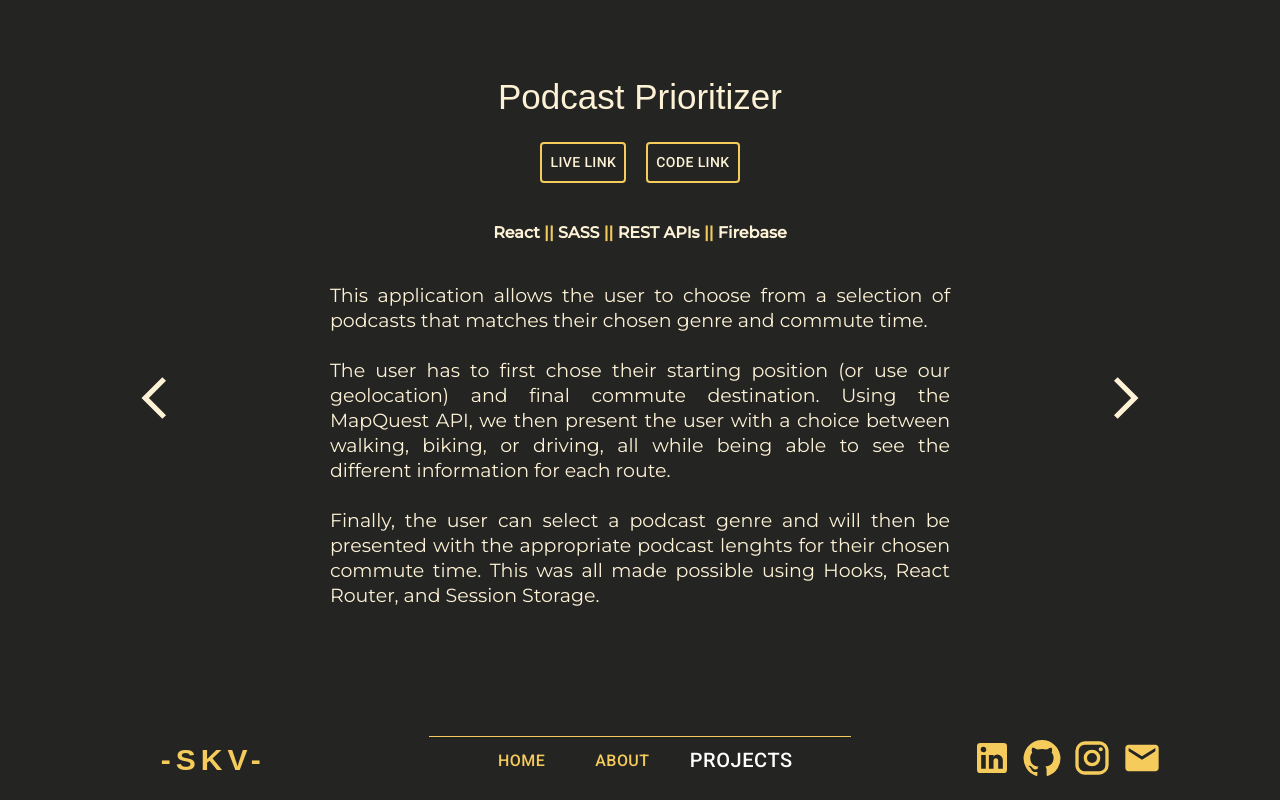
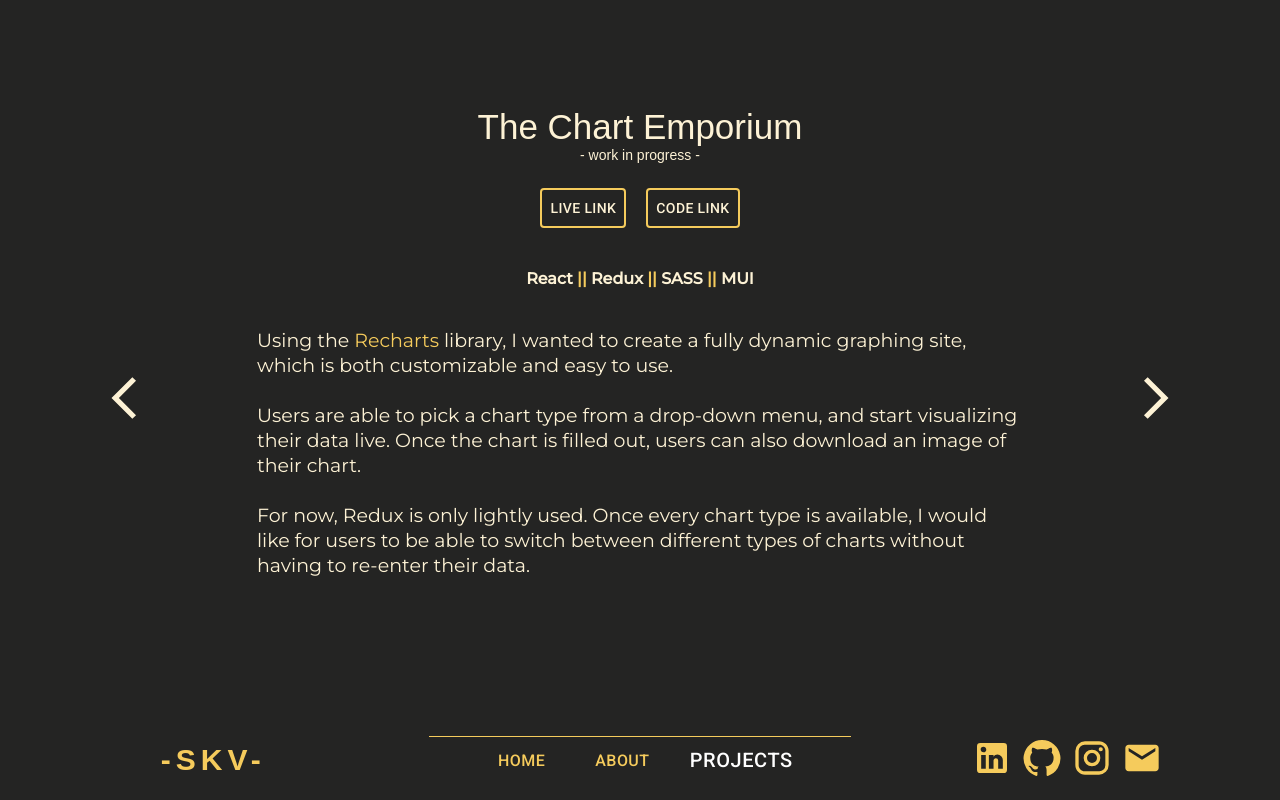
Before and after one commit to Koki001/finalPortfolio, a React (Create React App) app: page /projects in a window 1280 px wide. Built offline with nearby package versions, Linux system fonts and the light colour scheme.

Commit message:
added new project, changed email link

```diff
--- a/public/styles/main.css
+++ b/public/styles/main.css
@@ -251,6 +251,7 @@ template {
 
 html, body {
   margin: 0 auto;
+  background-color: rgb(36, 36, 35);
 }
 
 #root {
@@ -274,8 +275,8 @@ html, body {
   margin-bottom: 50px;
 }
 #root .wrapper {
-  max-width: 1920px;
-  width: 85%;
+  max-width: 1400px;
+  width: 90%;
   height: 100%;
   max-height: 800px;
   margin: 0 auto;
@@ -436,7 +437,6 @@ html, body {
   color: #fdf2d5;
   font-family: "Montserrat", sans-serif;
   font-size: 19px;
-  text-align: justify;
   line-height: 25px;
 }
 .aboutContainer .aboutText p span {
@@ -596,7 +596,7 @@ html, body {
   transform: scale(1.4);
 }
 .projectsContainer .projectView {
-  width: 60%;
+  width: 70%;
   height: 100%;
   padding-bottom: 96px;
   display: flex;
@@ -609,8 +609,9 @@ html, body {
 .projectsContainer .projectView h4 {
   text-align: center;
 }
-.projectsContainer .projectView p {
-  text-align: justify;
+.projectsContainer .inProgress {
+  font-size: 14px;
+  display: block;
 }
 .projectsContainer .singleProject {
   display: flex;
@@ -621,7 +622,6 @@ html, body {
 }
 .projectsContainer .singleProject p {
   font-size: 19px;
-  text-align: justify;
   line-height: 25px;
 }
 .projectsContainer .singleProject h3 {
@@ -633,6 +633,9 @@ html, body {
 }
 .projectsContainer a {
   text-decoration: none;
+}
+.projectsContainer .rechartsLink {
+  color: rgb(245, 203, 92);
 }
 .projectsContainer .linkButtons {
   margin: 25px 0 20px 0;
@@ -722,6 +725,17 @@ html, body {
 }
 .navBar .rightNav svg:hover {
   transform: scale(1.5);
+}
+.navBar .emailNav {
+  position: relative;
+}
+.navBar .emailInfo {
+  border: 1px solid rgb(245, 203, 92);
+  border-radius: 5px;
+  padding: 2px 5px;
+  position: absolute;
+  top: -35px;
+  right: 0;
 }
 
 @media (max-width: 1400px) {
--- /dev/null
+++ b/src/Components/ChartProject.js
@@ -0,0 +1,52 @@
+// ChartProject.js
+import Button from "@mui/material/Button";
+
+const ChartProject = function () {
+  return (
+    <div className="singleProject">
+      <h3>
+        The Chart Emporium{" "}
+        <span className="inProgress">- work in progress -</span>
+      </h3>
+      <div className="linkButtons">
+        <a
+          className="liveLink"
+          href="https://kokischartemporium.netlify.app/"
+          target="_blank"
+          rel="noopener noreferrer"
+        >
+          <Button>Live Link</Button>
+        </a>
+        <a
+          className="codeLink"
+          href="https://github.com/Koki001/kokisChartPal"
+          target="_blank"
+          rel="noopener noreferrer"
+        >
+          <Button>Code Link</Button>
+        </a>
+      </div>
+      <h4>
+        React <span>||</span> Redux <span>||</span> SASS <span>||</span> MUI
+      </h4>
+      <p>
+        Using the{" "}
+        <a
+          className="rechartsLink"
+          target="_blank"
+          rel="noopener noreferrer"
+          href="https://recharts.org/en-US/"
+        >
+          Recharts
+        </a>{" "}
+        library, I wanted to create a fully dynamic graphing site, which is both
+        customizable and easy to use. <br /> <br /> Users are able to pick a
+        chart type from a drop-down menu, and start visualizing their data live.
+        Once the chart is filled out, users can also download an image of their
+        chart. <br /> <br /> For now, Redux is only lightly used. Once every chart type is available, I would like for users to be able to switch between different types of charts without having to re-enter their data.
+      </p>
+    </div>
+  );
+};
+
+export default ChartProject;
--- a/src/Components/NavBar.js
+++ b/src/Components/NavBar.js
@@ -15,6 +15,7 @@ const NavBar = function (props) {
   const [scrollTrack, setScrollTrack] = useState(true);
   const [final, setFinal] = useState("");
   const [stopAnim, setStopAnim] = useState(false);
+  const [showEmail, setShowEmail] = useState(false);
 
   const trackRef = useCallback(
     function (e) {
@@ -30,6 +31,9 @@ const NavBar = function (props) {
   };
   const handleStopAnimation = function () {
     setStopAnim(true);
+  };
+  const handleShowEmail = function (e) {
+    setShowEmail(!showEmail);
   };
   useEffect(
     function () {
@@ -159,9 +163,11 @@ const NavBar = function (props) {
           <InstagramIcon />
         </a>
         <a
-          target="_blank"
-          href="mailto:kokicodes@gmail.com"
-          rel="noopener noreferrer"
+          onClick={handleShowEmail}
+          className="emailNav"
+          // target="_blank"
+          // href="mailto:kokicodes@gmail.com"
+          // rel="noopener noreferrer"
           style={
             final === "home" && stopAnim === false
               ? {
@@ -173,6 +179,10 @@ const NavBar = function (props) {
               : null
           }
         >
+          {" "}
+          {showEmail === true && (
+            <span className="emailInfo">kokicodes@gmail.com</span>
+          )}
           <EmailIcon />
         </a>
       </div>
--- a/src/Pages/Projects.js
+++ b/src/Pages/Projects.js
@@ -4,6 +4,7 @@ import { useSwipeable } from "react-swipeable";
 import PodcastProject from "../Components/PodcastProject";
 import PokemonProject from "../Components/PokemonProject";
 import WeatherProject from "../Components/WeatherProject";
+import ChartProject from "../Components/ChartProject";
 import ArrowBackIosNewIcon from "@mui/icons-material/ArrowBackIosNew";
 import ArrowForwardIosIcon from "@mui/icons-material/ArrowForwardIos";
 import { useState } from "react";
@@ -12,6 +13,7 @@ import { useNavigate } from "react-router-dom";
 const Projects = function (props) {
   const [showProject, setShowProject] = useState(0);
   const projectArray = [
+    <ChartProject />,
     <PodcastProject />,
     <WeatherProject />,
     <PokemonProject />,
--- a/src/scss/base/_base.scss
+++ b/src/scss/base/_base.scss
@@ -25,8 +25,8 @@ html, body {
     margin-bottom: 50px;
   }
   .wrapper {
-    max-width: 1920px;
-    width: 85%;
+    max-width: 1400px;
+    width: 90%;
     height: 100%;
     max-height: 800px;
     margin: 0 auto;
--- a/src/scss/pages/_about.scss
+++ b/src/scss/pages/_about.scss
@@ -25,7 +25,7 @@
     color: $fontColorLight;
     font-family: "Montserrat", sans-serif;
     font-size: 19px;
-    text-align: justify;
+    // text-align: justify;
     line-height: 25px;
     p span {
       color: $fontColor;
--- a/src/scss/pages/_projects.scss
+++ b/src/scss/pages/_projects.scss
@@ -34,7 +34,7 @@
     }
   }
   .projectView {
-    width: 60%;
+    width: 70%;
     height: 100%;
     padding-bottom: 96px;
     display: flex;
@@ -46,9 +46,13 @@
     h4 {
       text-align: center;
     }
-    p {
-      text-align: justify;
-    }
+    // p {
+    //   text-align: justify;
+    // }
+  }
+  .inProgress {
+    font-size: 14px;
+    display: block;
   }
   .singleProject {
     display: flex;
@@ -58,7 +62,7 @@
     animation: fadeIn 0.5s;
     p {
       font-size: 19px;
-      text-align: justify;
+      // text-align: justify;
       line-height: 25px;
     }
     h3 {
@@ -71,6 +75,9 @@
   }
   a {
     text-decoration: none;
+  }
+  .rechartsLink {
+    color: $fontColor;
   }
   .linkButtons {
     margin: 25px 0 20px 0;
```
Also changed, not shown: src/scss/components/_navBar.scss (+11 -0 lines), 1 other file (tests, documents, lock files or other folders).
